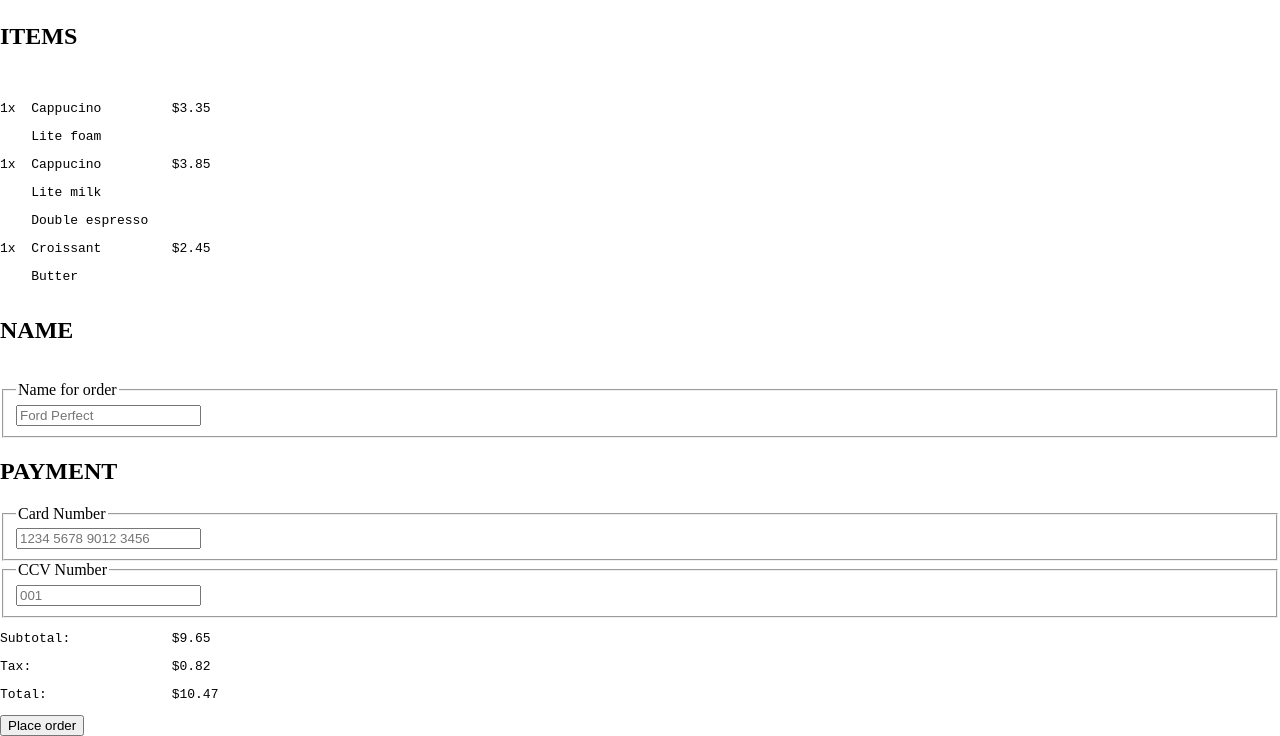
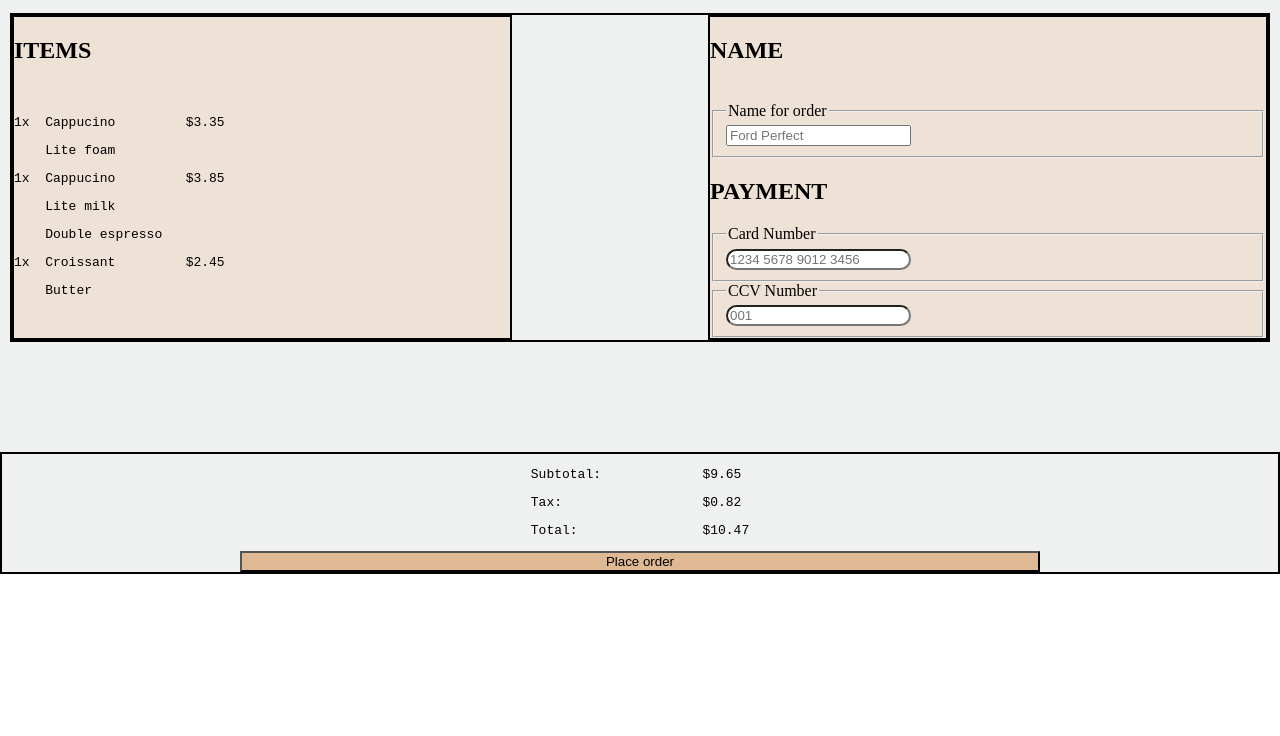
Before and after one commit to Percide07/coffee_shop, a plain HTML site: page index.html in a window 1280 px wide. Shown: the part 74-810 px from the top of the page. Drawn offline with Linux system fonts and the light colour scheme.

Commit message:
Adding a CSS Layout

```diff
--- a/index.html
+++ b/index.html
@@ -13,6 +13,7 @@
             <img src="asset/coffee_masters_logo.png" alt="logo coffee">
             <h1>Coffee Master</h1>
         </nav>
+        <section class="layout_1">
 
             <section class="box1">
                 <h2>ITEMS</h2><br>
@@ -45,19 +46,20 @@
                     <fieldset>
                         <legend>Card Number</legend>
                         <label for="card"><label>
-                    <input type="number" placeholder="1234 5678 9012 3456">
+                        <input type="text" placeholder="1234 5678 9012 3456" class="input-card">
                         </fieldset>
                         <fieldset>
                             <legend>CCV Number</legend>
                             <label for="CCV"></label>
-                    <input type="number" placeholder="001">
+                            <input type="text" placeholder="001" class="input-card">
                         </fieldset>
                     </div>
             </section>
 
-        <section>
+        </section>
+        <section class="box4">
 
-            <div class="box4">
+            <div>
             <pre>Subtotal:             $9.65</pre>
             <pre>Tax:                  $0.82</pre>
             <pre>Total:                $10.47</pre>
--- a/style_.css
+++ b/style_.css
@@ -9,7 +9,7 @@ body {
 .container {
     display: flex;
     flex-direction: column;
-    justify-content: center;
+    background-color: #eff0f0;
 
 }
 
@@ -26,3 +26,47 @@ body {
     height: 27px;
     margin-right: 6px;
 }
+.navbar h1 {
+    color: #f8efc0;
+}
+.box1 {
+    border: 2px solid black;
+    width: 500px;
+    background-color: #eee1d5;
+}
+.layout_1 {
+    display: flex;
+    flex-direction: row;
+    justify-content: space-between;
+    border: 2px solid black;
+    margin: 10px
+}
+.box_payment {
+    display: flex;
+    flex-direction: column;
+    width: 560px;
+    border: 2px solid black;
+
+}
+.box2 {
+    background-color: #eee1d5;
+}
+.box3 {
+    background-color: #eee1d5;
+}
+
+.box4 {
+    display: flex;
+    flex-direction: column;
+    align-items: center;
+    border: 2px solid black;
+    margin-top: 100px;
+}
+
+button {
+    background-color: #deb993;
+    width: 800px;
+}
+.input-card {
+    border-radius: 100px
+}
```
Lines whose indentation alone changed are shown as unchanged.
